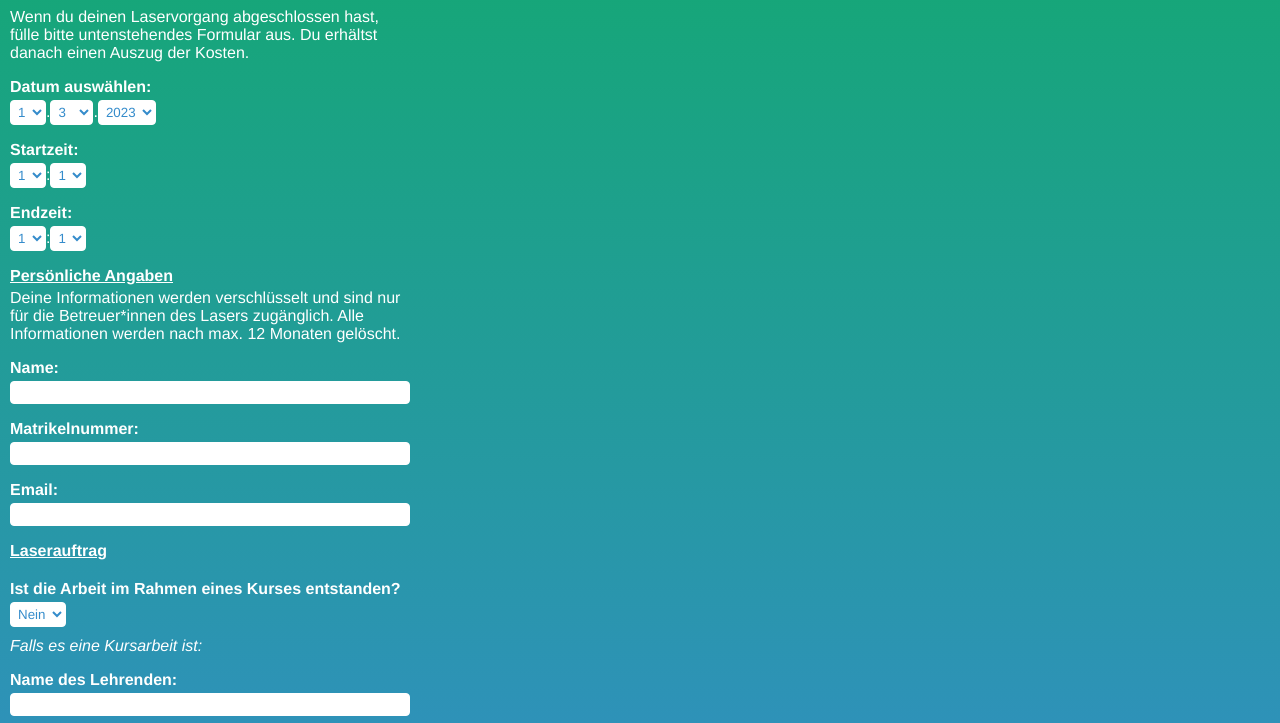
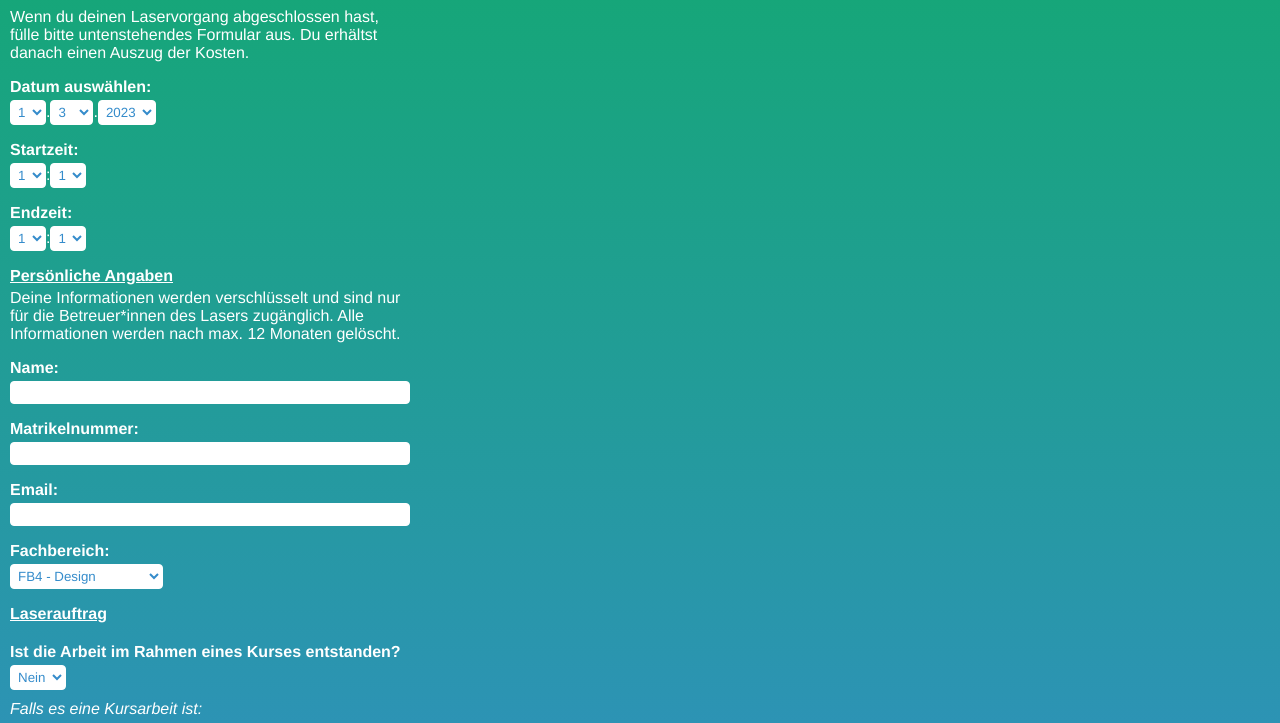
Before and after one commit to FH-Potsdam/smart-meter-server, a plain HTML site: page form.html in a window 1280 px wide. Shown: the part 77-800 px from the top of the page. Drawn offline with Linux system fonts and the light colour scheme.

Commit message:
archi pricing

```diff
--- a/form.html
+++ b/form.html
@@ -77,6 +77,9 @@ footer {
 <label>Email:</label>
 <div><input type="text" name="email" /></div>
 
+<label>Fachbereich:</label>
+<div><select><option selected>FB4 - Design</option><option>Anderer Fachbereich</option></select></div>
+
 <label class="hl">Laserauftrag</label>
 
 <label>Ist die Arbeit im Rahmen eines Kurses entstanden?</label>
```
Also changed, not shown: 2 other files.
